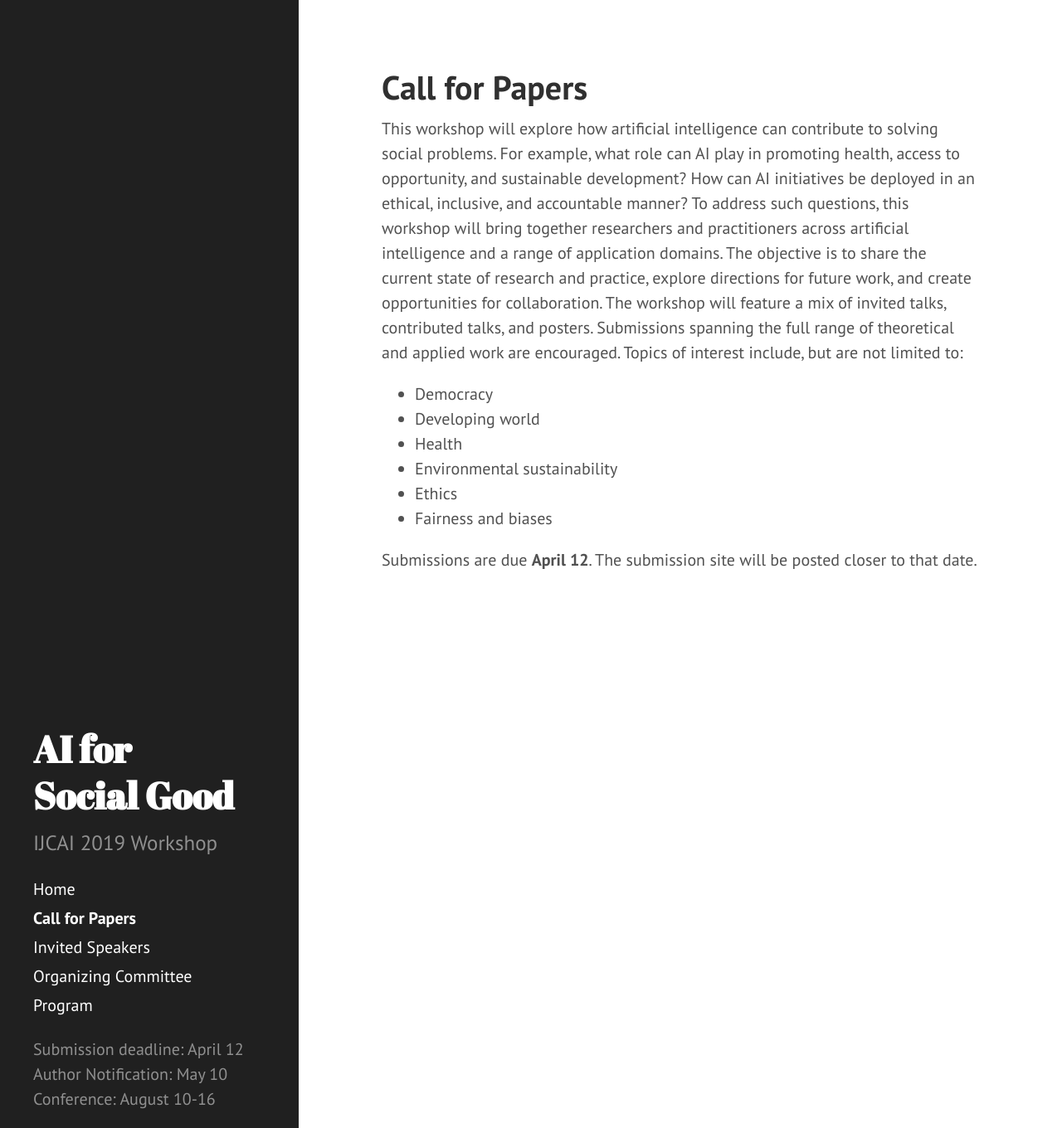
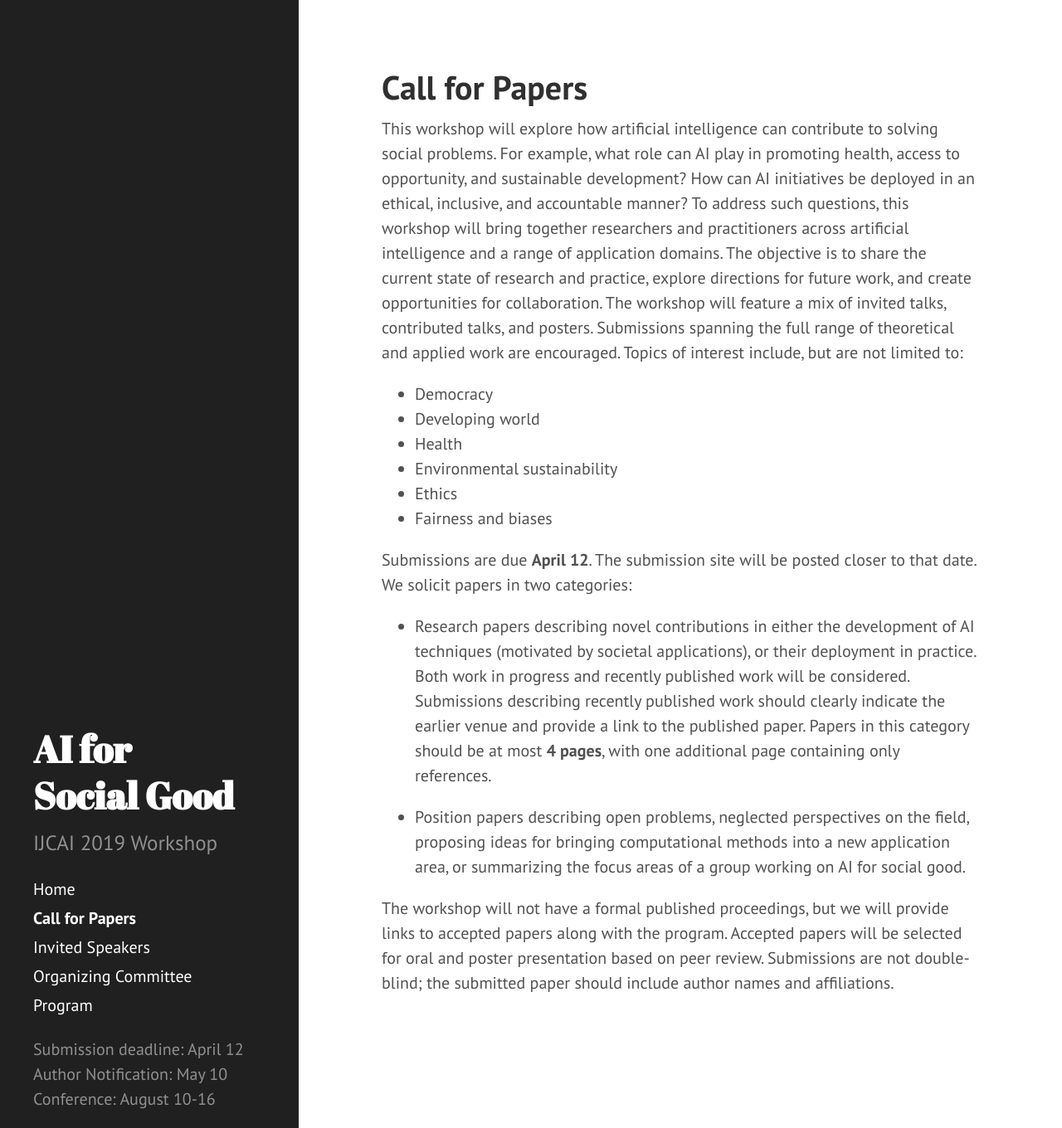
Before and after one commit to slremy/aiforpublichealth.github.io, a Jekyll site: the page built from cfp.md, in a window 1280 px wide and 1360 px high. Shown: the whole window at 83% size. Built offline with Jekyll 4.4.1, drawn with Linux system fonts in a browser that asks for light colours.

Commit message:
Update cfp.md

```diff
--- a/cfp.md
+++ b/cfp.md
@@ -12,4 +12,10 @@ This workshop will explore how artificial intelligence can contribute to solving
 * Ethics
 * Fairness and biases
 
-Submissions are due <b> April 12</b>. The submission site will be posted closer to that date.
+Submissions are due <b> April 12</b>. The submission site will be posted closer to that date. We solicit papers in two categories:
+
+* Research papers describing novel contributions in either the development of AI techniques (motivated by societal applications), or their deployment in practice. Both work in progress and recently published work will be considered. Submissions describing recently published work should clearly indicate the earlier venue and provide a link to the published paper. Papers in this category should be at most <b>4 pages</b>, with one additional page containing only references.
+
+* Position papers describing open problems, neglected perspectives on the field, proposing ideas for bringing computational methods into a new application area, or summarizing the focus areas of a group working on AI for social good.
+
+The workshop will not have a formal published proceedings, but we will provide links to accepted papers along with the program. Accepted papers will be selected for oral and poster presentation based on peer review. Submissions are not double-blind; the submitted paper should include author names and affiliations.
```
